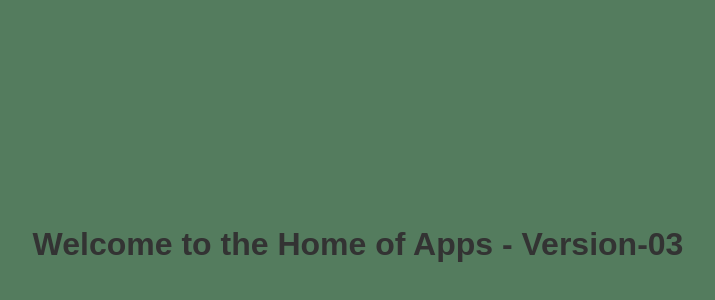
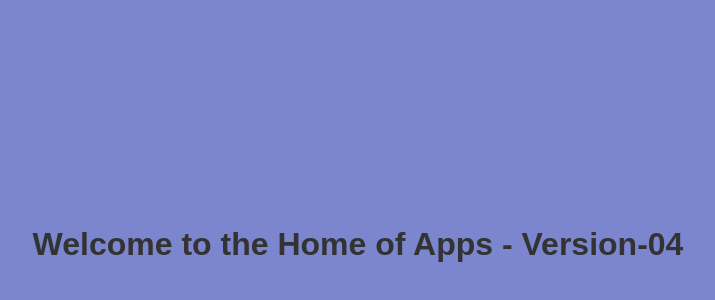
Before and after one commit to veerabhadraswamy17/aks-demo-app, a plain HTML site: page app-files/index.html in a window 1280 px wide. Shown: the part 156-456 px from the top of the page, without its empty margins (282-997 px from the left). Drawn offline with Linux system fonts and the light colour scheme.

Commit message:
fourth version of demo app code update

```diff
--- a/app-files/index.html
+++ b/app-files/index.html
@@ -5,6 +5,6 @@
     <link rel="stylesheet" type="text/css" href="styles.css">
 </head>
 <body>
-    <h1>Welcome to the Home of Apps - Version-03 </h1>
+    <h1>Welcome to the Home of Apps - Version-04 </h1>
 </body>
 </html>
--- a/app-files/styles.css
+++ b/app-files/styles.css
@@ -1,6 +1,6 @@
 body {
     font-family: Arial, sans-serif;
-    background-color: #547c5e; /* This sets the background to green */
+    background-color: #7c86cf; /* This sets the background to green */
     text-align: center;
     margin: 0;
     padding: 0;
```
